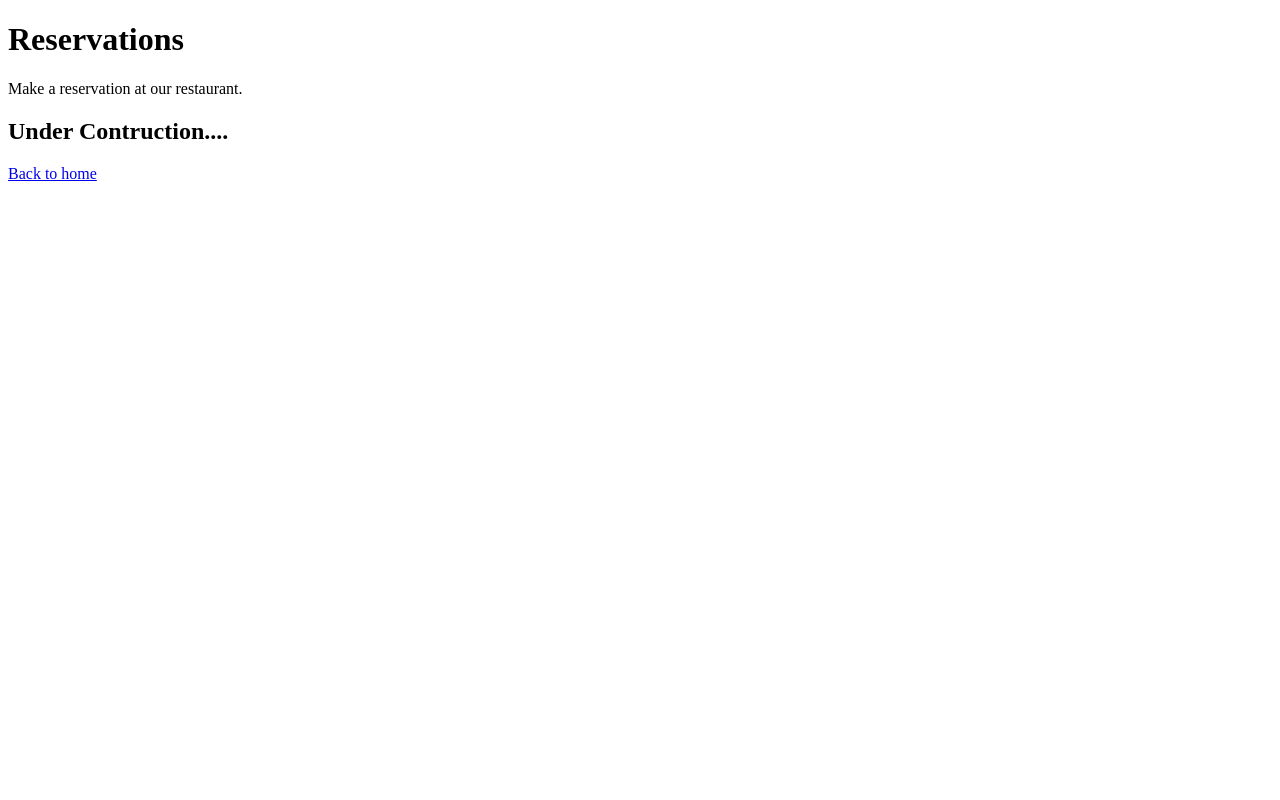
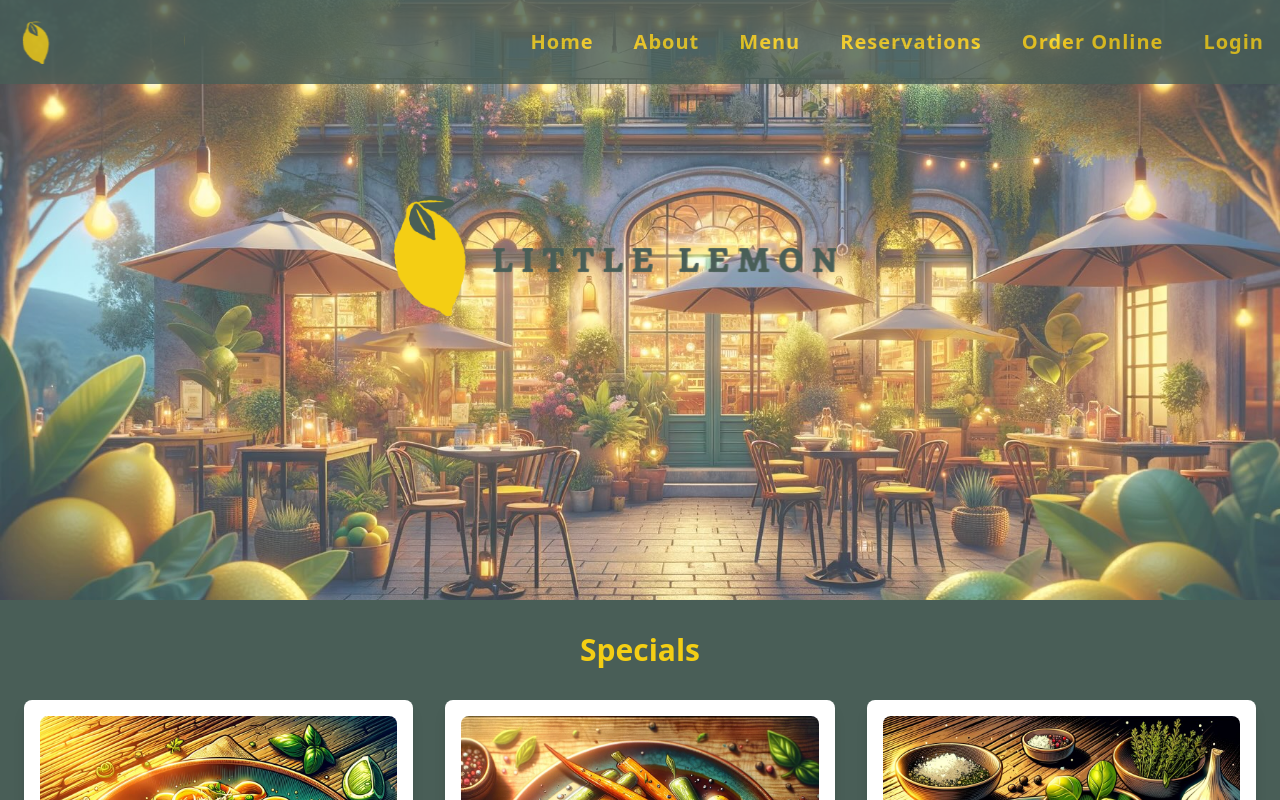
Before and after one commit to robcodehub/little-lemon-frontend-react, a Next.js app: page /reservations in a window 1280 px wide. Shown: the top 800 px of the page. Built offline with nearby package versions, Linux system fonts and the light colour scheme.

Commit message:
updated pages and layout to apply css to all pages

```diff
--- a/src/app/globals.css
+++ b/src/app/globals.css
@@ -1,6 +1,6 @@
-@tailwind base;
-@tailwind components;
-@tailwind utilities;
+@import 'tailwindcss/base';
+@import 'tailwindcss/components';
+@import 'tailwindcss/utilities';
 
 :root {
   --foreground-rgb: 0, 0, 0;
--- a/src/app/page.js
+++ b/src/app/page.js
@@ -3,7 +3,7 @@ import NavBar from '@/components/Navbar'
 import HeroSection from '@/components/HeroSection';
 import Specials from '@/components/Specials';
 import Testimonials from '@/components/Testimonials'
-import About from '@/components/About';
+import AboutUs from '@/components/AboutUs';
 import Footer from '@/components/Footer';
 
 export default function Home() {
@@ -18,8 +18,24 @@ export default function Home() {
       <HeroSection />
       <Specials />
       <Testimonials />
-      <About />
+      <AboutUs />
       <Footer />
     </div>
   );
 }
+
+
+export function PageLayout({children}) {
+  return (
+    <div>
+      <Head>
+        <title>Little Lemon</title>
+        <meta name="description" content="Welcome to Little Lemon Restaurant" />
+        <link rel="icon" href="/favicon.ico" />
+      </Head>
+      <NavBar />
+      {children}
+      <Footer />
+    </div>
+  );
+}
--- a/src/components/About.js
+++ b/src/components/AboutUs.js
@@ -1,4 +1,4 @@
-export default function About() {
+export default function AboutUs() {
   return (
     <div className="container mx-auto px-6 py-8">
       <div className="flex flex-row justify-between items-center">
--- a/src/components/BookingForm.js
+++ b/src/components/booking/BookingForm.js
@@ -1,6 +1,6 @@
 import React, { useState } from 'react';
 
-export default function BookingForm(){
+export default function BookingForm() {
   const [date, setDate] = useState('');
   const [time, setTime] = useState('');
   const [guests, setGuests] = useState(1);
--- a/src/components/BookingPage.js
+++ b/src/components/booking/BookingPage.js
@@ -1,7 +1,7 @@
 import BookingForm from "./BookingForm";
 
 export default function BookingPage() {
-    return(
+    return (
         <div>
             <BookingForm />
         </div>
--- /dev/null
+++ b/src/pages/_app.js
@@ -0,0 +1,9 @@
+// src/pages/_app.js
+import '../app/globals.css'
+import { Component, AppProps } from 'next/app'
+
+function MyApp({ Component, pageProps }) {
+  return <Component {...pageProps} />
+}
+
+export default MyApp
--- a/src/pages/about.js
+++ b/src/pages/about.js
@@ -1,13 +1,17 @@
-import Link from 'next/link';
+import HeroSection from '@/components/HeroSection';
+import Specials from '@/components/Specials';
+import Testimonials from '@/components/Testimonials'
+import AboutUs from '@/components/AboutUs';
 
-export default function About(){
-    return (
-        <div>
-          {/* Content of your reservations page goes here */}
-          <h1>About</h1>
-          <h2>Under Contruction....</h2>
-          {/* Include a form or reservation widget if necessary */}
-          <Link href="/">Back to home</Link>
-        </div>
-    );
-  };
+import {PageLayout} from '@/app/page';
+
+export default function About() {
+  return (
+    <PageLayout>
+      <HeroSection />
+      <Specials />
+      <Testimonials />
+      <AboutUs />
+    </PageLayout>
+  );
+}
--- a/src/pages/login.js
+++ b/src/pages/login.js
@@ -1,13 +1,17 @@
-import Link from 'next/link';
+import HeroSection from '@/components/HeroSection';
+import Specials from '@/components/Specials';
+import Testimonials from '@/components/Testimonials'
+import AboutUs from '@/components/AboutUs';
+
+import {PageLayout} from '@/app/page';
 
 export default function Login() {
-    return (
-        <div>
-            {/* Content of your reservations page goes here */}
-            <h1>Login</h1>
-            <h2>Under Contruction....</h2>
-            {/* Include a form or reservation widget if necessary */}
-            <Link href="/">Back to home</Link>
-        </div>
-    )
-};
+  return (
+    <PageLayout>
+      <HeroSection />
+      <Specials />
+      <Testimonials />
+      <AboutUs />
+    </PageLayout>
+  );
+}
--- a/src/pages/menu.js
+++ b/src/pages/menu.js
@@ -1,13 +1,17 @@
-import Link from 'next/link';
+import HeroSection from '@/components/HeroSection';
+import Specials from '@/components/Specials';
+import Testimonials from '@/components/Testimonials'
+import AboutUs from '@/components/AboutUs';
+
+import {PageLayout} from '@/app/page';
 
 export default function Menu() {
-    return (
-        <div>
-            {/* Content of your reservations page goes here */}
-            <h1>Menu</h1>
-            <h2>Under Contruction....</h2>
-            {/* Include a form or reservation widget if necessary */}
-            <Link href="/">Back to home</Link>
-        </div>
-    );
-};
+  return (
+    <PageLayout>
+      <HeroSection />
+      <Specials />
+      <Testimonials />
+      <AboutUs />
+    </PageLayout>
+  );
+}
--- a/src/pages/order-online.js
+++ b/src/pages/order-online.js
@@ -1,13 +1,17 @@
-import Link from 'next/link';
+import HeroSection from '@/components/HeroSection';
+import Specials from '@/components/Specials';
+import Testimonials from '@/components/Testimonials'
+import AboutUs from '@/components/AboutUs';
 
-function OrderOnline () {
+import {PageLayout} from '@/app/page';
+
+export default function OrderOnline() {
   return (
-    <div>
-      <h1>Order Online</h1>
-      <p>Welcome to our online ordering page.</p>
-      <Link href="/">Back to home</Link>
-    </div>
+    <PageLayout>
+      <HeroSection />
+      <Specials />
+      <Testimonials />
+      <AboutUs />
+    </PageLayout>
   );
-};
-
-export default OrderOnline;
+}
--- a/src/pages/reservations.js
+++ b/src/pages/reservations.js
@@ -1,14 +1,19 @@
-import Link from 'next/link';
+import HeroSection from '@/components/HeroSection';
+import Specials from '@/components/Specials';
+import Testimonials from '@/components/Testimonials'
+import AboutUs from '@/components/AboutUs';
+import BookingPage from '@/components/booking/BookingPage';
+
+import {PageLayout} from '@/app/page';
 
 export default function Reservations() {
-    return (
-        <div>
-            {/* Content of your reservations page goes here */}
-            <h1>Reservations</h1>
-            <p>Make a reservation at our restaurant.</p>
-            <h2>Under Contruction....</h2>
-            {/* Include a form or reservation widget if necessary */}
-            <Link href="/">Back to home</Link>
-        </div>
-    );
-};
+  return (
+    <PageLayout>
+      <HeroSection />
+      <Specials />
+      <Testimonials />
+      <AboutUs />
+      <BookingPage />
+    </PageLayout>
+  );
+}
```
